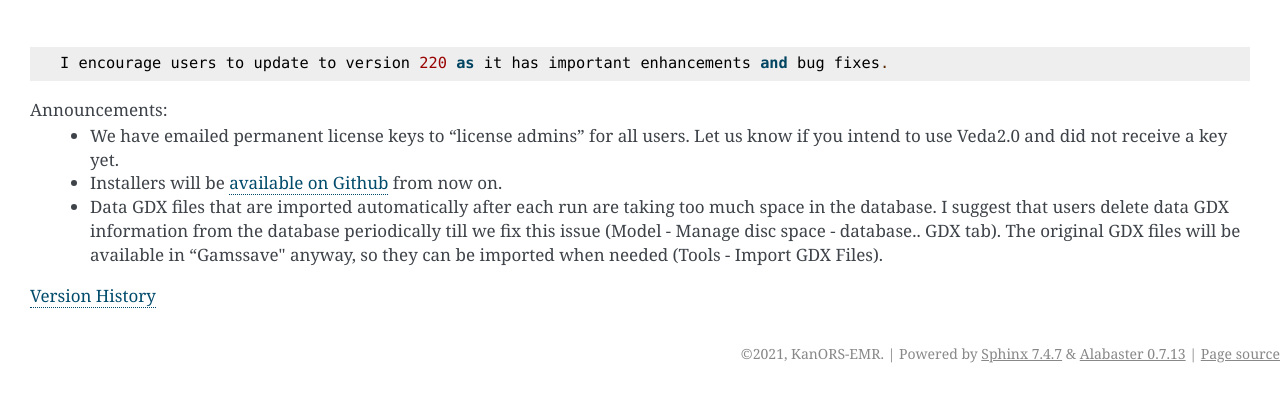
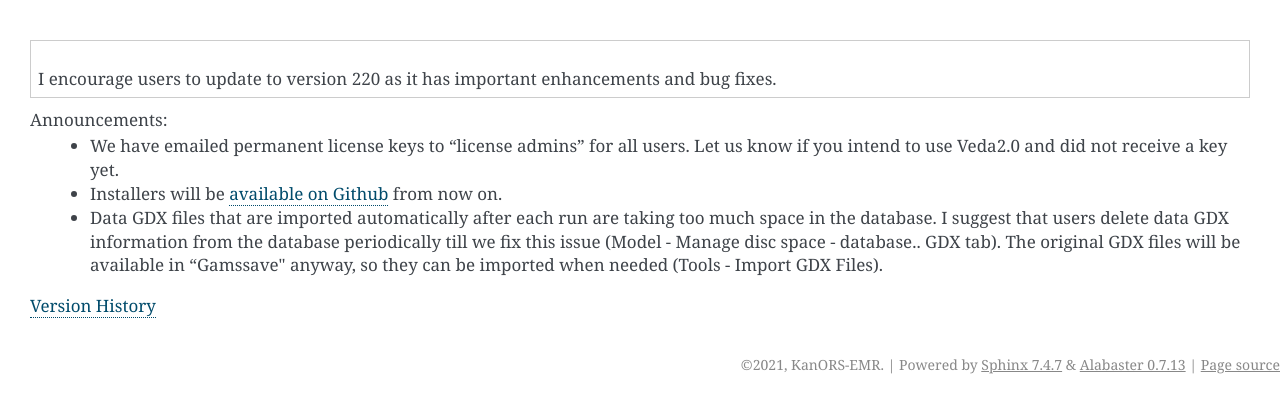
Before and after one commit to kanors-emr/Veda-start-page-news, a Sphinx documentation site: the page built from docs/source/index.rst, in a window 1280 px wide. Shown: the top 413 px of the page. Built offline with Sphinx 7.4.7, drawn with Linux system fonts in a browser that asks for light colours; part of the change alters nothing that is shown.

Commit message:
update note box

```diff
--- a/docs/source/index.rst
+++ b/docs/source/index.rst
@@ -3,9 +3,10 @@
    You can adapt this file completely to your liking, but it should at least
    contain the root `toctree` directive.
 
-::
 
-    I encourage users to update to version 220 as it has important enhancements and bug fixes.
+.. topic:: \
+
+ I encourage users to update to version 220 as it has important enhancements and bug fixes.
 
 Announcements:
    * We have emailed permanent license keys to "license admins" for all users. Let us know if you intend to use Veda2.0 and did not receive a key yet.
```
